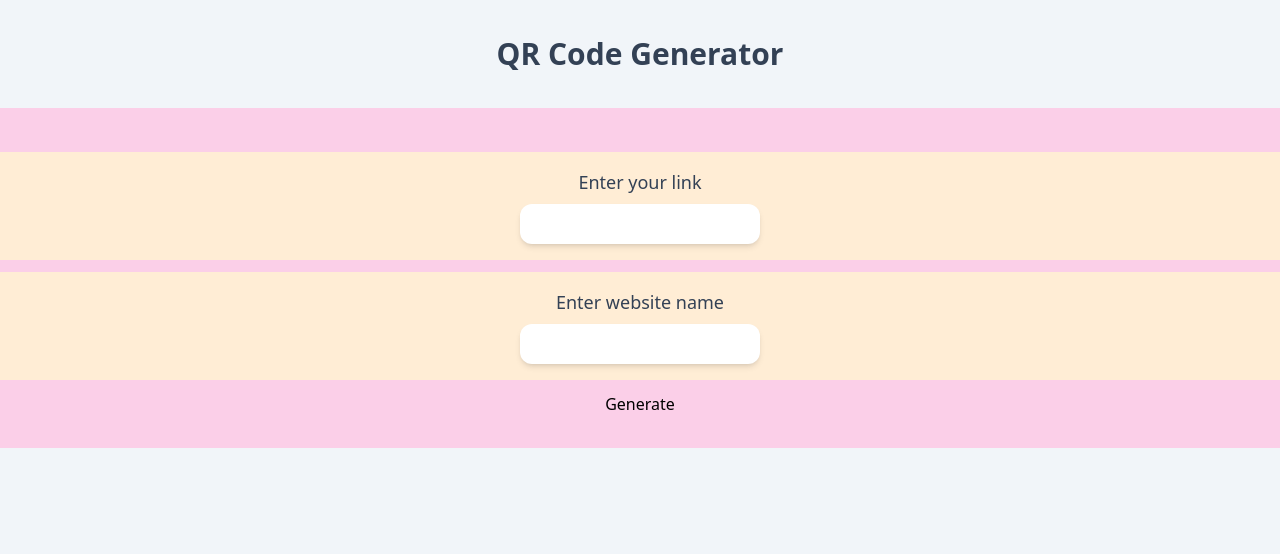
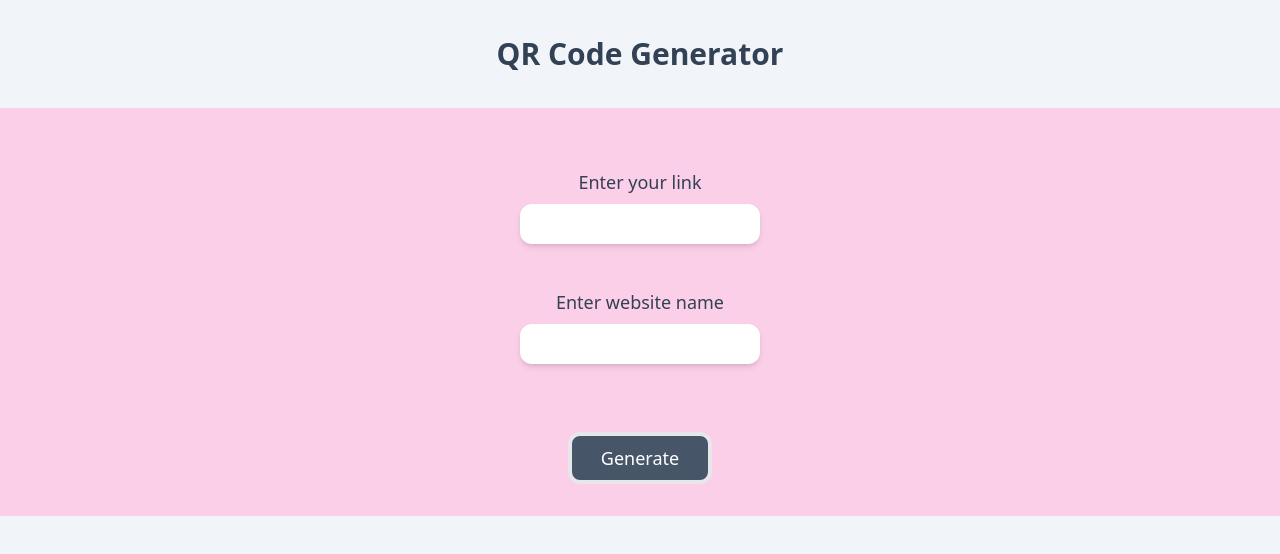
Before and after one commit to KodeIva/qr-code-generator, a React (Create React App) app: page / in a window 1280 px wide. Shown: the top 554 px of the page. Built offline with nearby package versions, Linux system fonts and the light colour scheme.

Commit message:
Button styles added

```diff
--- a/src/App.js
+++ b/src/App.js
@@ -38,15 +38,19 @@ function App() {
       <h1 className='text-3xl text-slate-700 font-semibold pt-9 mb-9'>QR Code Generator</h1>
 
       <div className='bg-pink-200 py-8'>
-        <div className='bg-orange-100 my-3 py-4'>
+        <div className='my-3 py-4'>
           <h4 className='text-lg font-medium mb-2 text-slate-700'>Enter your link</h4>
           <input className='h-10 w-60 rounded-xl shadow-md outline-none pl-3' type='text' value={link} onChange={(e) => linkChange(e)} />
         </div>
-        <div className='bg-orange-100 my-3 py-4'>
+        <div className='my-3 py-4'>
           <h4 className='text-lg font-medium mb-2 text-slate-700'>Enter website name </h4>
           <input className='h-10 w-60 rounded-xl shadow-md outline-none pl-3' type='text' value={name} onChange={(e) => nameChange(e)} />
         </div>
-        <button onClick={generator}>Generate</button>
+        <button
+          className=' bg-slate-600 text-white text-lg rounded-xl w-36 mt-10 py-2 hover:bg-white border-4 border-slite-100 hover:text-slate-600 hover:border-3 hover:border-slate-600 transition duration-600'
+          onClick={generator}>
+            Generate
+        </button>
            {isClicked && <div>
             {codes.map((code) => {
               return (
```
Lines whose indentation alone changed are shown as unchanged.
